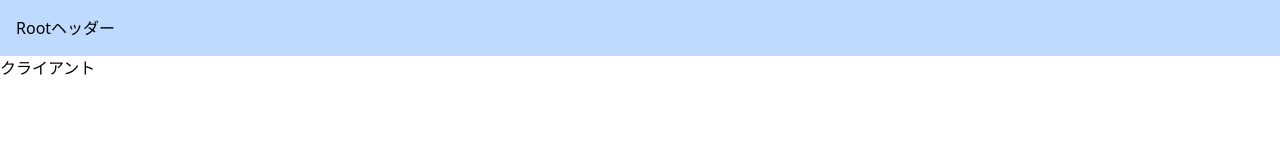
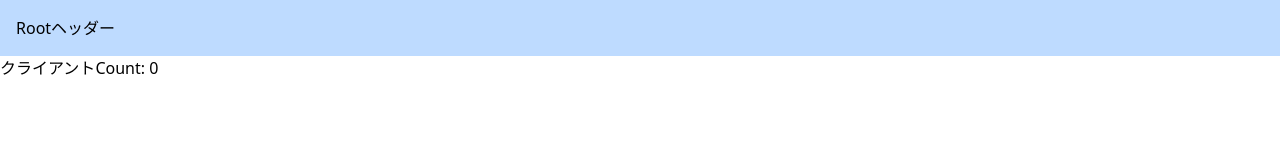
Before and after one commit to aidev2007/next-udemy-basic, a Next.js app: page /rcc in a window 1280 px wide. Shown: the top 160 px of the page. Built offline with nearby package versions, Linux system fonts and the light colour scheme.

Commit message:
ReactHook

```diff
--- a/src/app/rcc/page.tsx
+++ b/src/app/rcc/page.tsx
@@ -1,10 +1,14 @@
 'use client'
+import { useState } from "react"
 
 export default function ClientComponent () {
+    const [count, setCount] = useState(0)
+
     console.log('Client')
     return (
         <div>
             クライアント
+            <button onClick={() => setCount(count + 1)}>Count: {count}</button>
         </div>
     )
 }
--- a/src/app/rsc/page.tsx
+++ b/src/app/rsc/page.tsx
@@ -1,8 +1,13 @@
+// import { useState } from "react"
+
 export default function ServerComponent () {
+    // const [count, setCount] = useState(0)
+
     console.log('Server')
     return (
         <div>
             サーバー
+            {/* <button onClick={() => setCount(count + 1)}>Count: {count}</button> */}
         </div>
     )
 }
```
